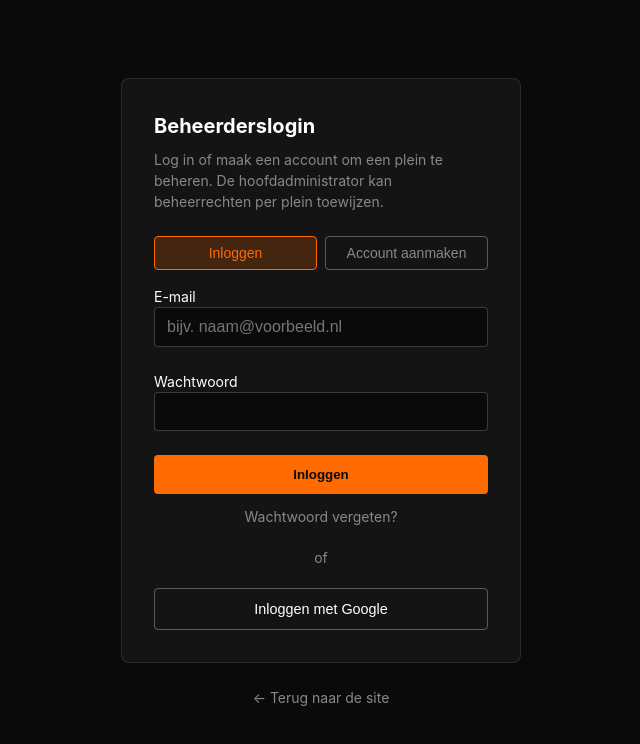
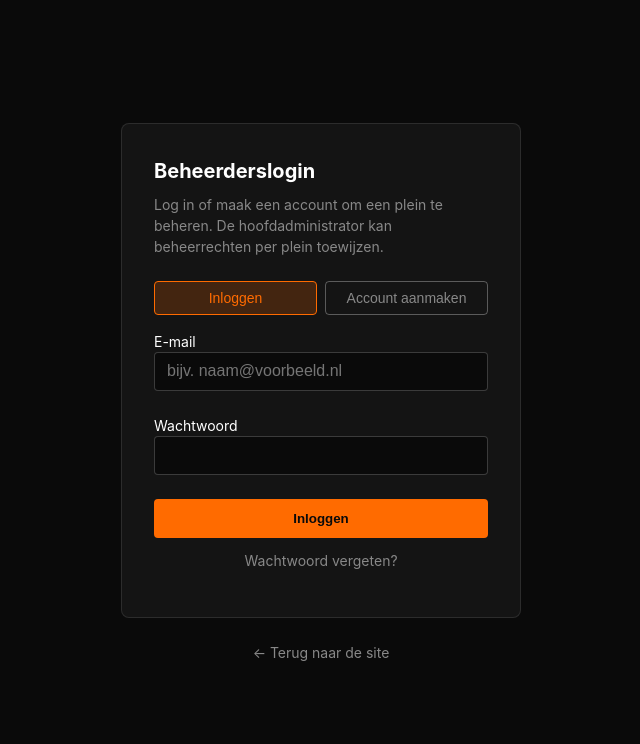
Before and after one commit to Peterdenheijer2026/city-events-stadskanaal, a Next.js app: page /beheer/login in a window 1280 px wide. Shown: the top 744 px of the page, without its empty margins (319-959 px from the left). Built offline with nearby package versions, Linux system fonts and the light colour scheme; no server answers.

Commit message:
Update site - zo 01-03-2026  0:11

```diff
--- a/app/beheer/login/LoginForm.tsx
+++ b/app/beheer/login/LoginForm.tsx
@@ -48,24 +48,6 @@ export default function LoginForm() {
         text: err instanceof Error ? err.message : "Er is iets misgegaan.",
       });
     } finally {
-      setLoading(false);
-    }
-  }
-
-  async function handleGoogle() {
-    setLoading(true);
-    setMessage(null);
-    try {
-      const { error } = await supabase.auth.signInWithOAuth({
-        provider: "google",
-        options: { redirectTo: `${location.origin}/auth/callback?next=/beheer` },
-      });
-      if (error) throw error;
-    } catch (err: unknown) {
-      setMessage({
-        type: "err",
-        text: err instanceof Error ? err.message : "Google-inlog mislukt.",
-      });
       setLoading(false);
     }
   }
@@ -134,16 +116,6 @@ export default function LoginForm() {
             </p>
           )}
         </form>
-
-        <div className="beheer-login__divider">of</div>
-        <button
-          type="button"
-          className="beheer-login__google"
-          onClick={handleGoogle}
-          disabled={loading}
-        >
-          Inloggen met Google
-        </button>
       </div>
 
       <p className="beheer-login__back">
```
Also changed, not shown: 2 other files (tests, documents, lock files or other folders).
